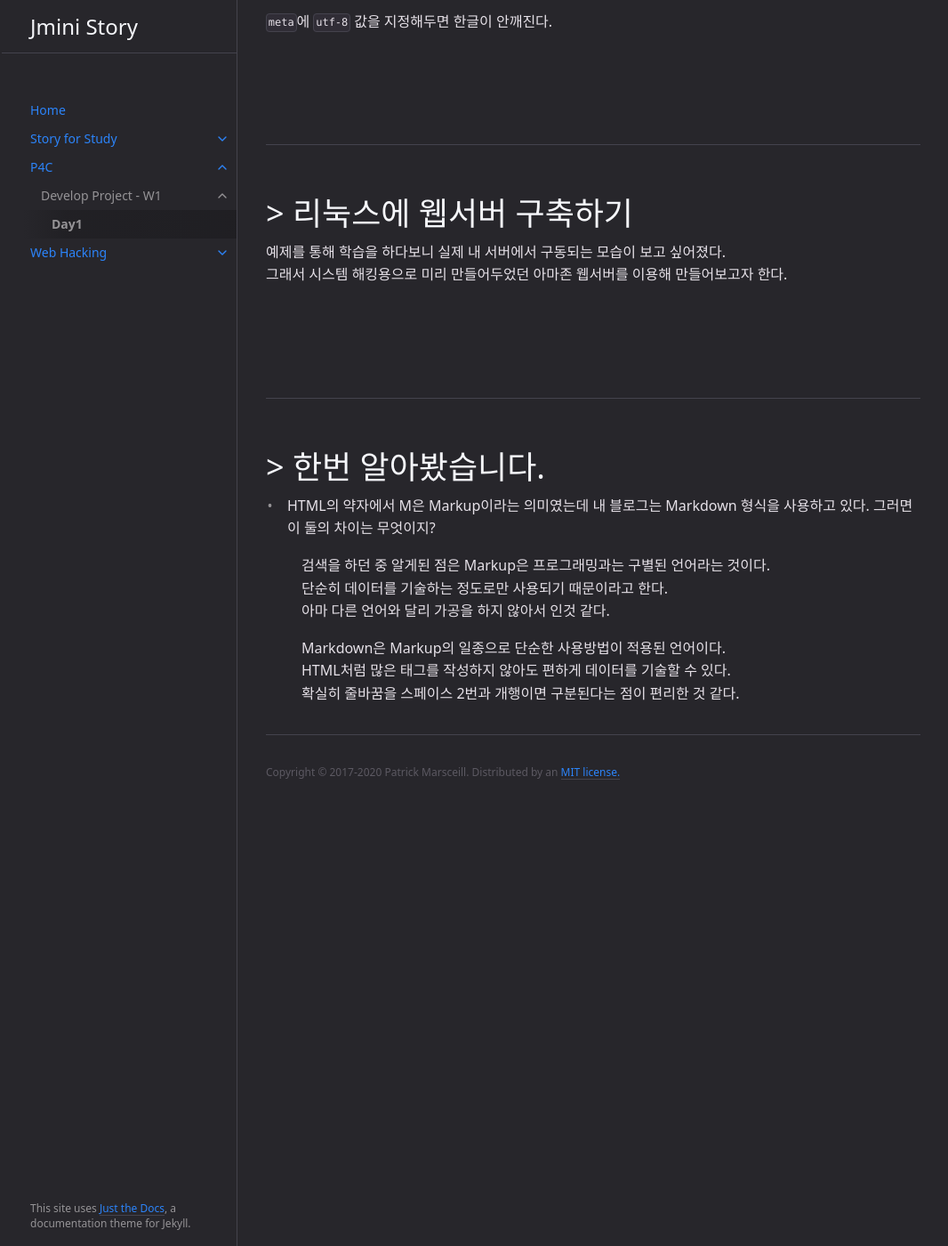
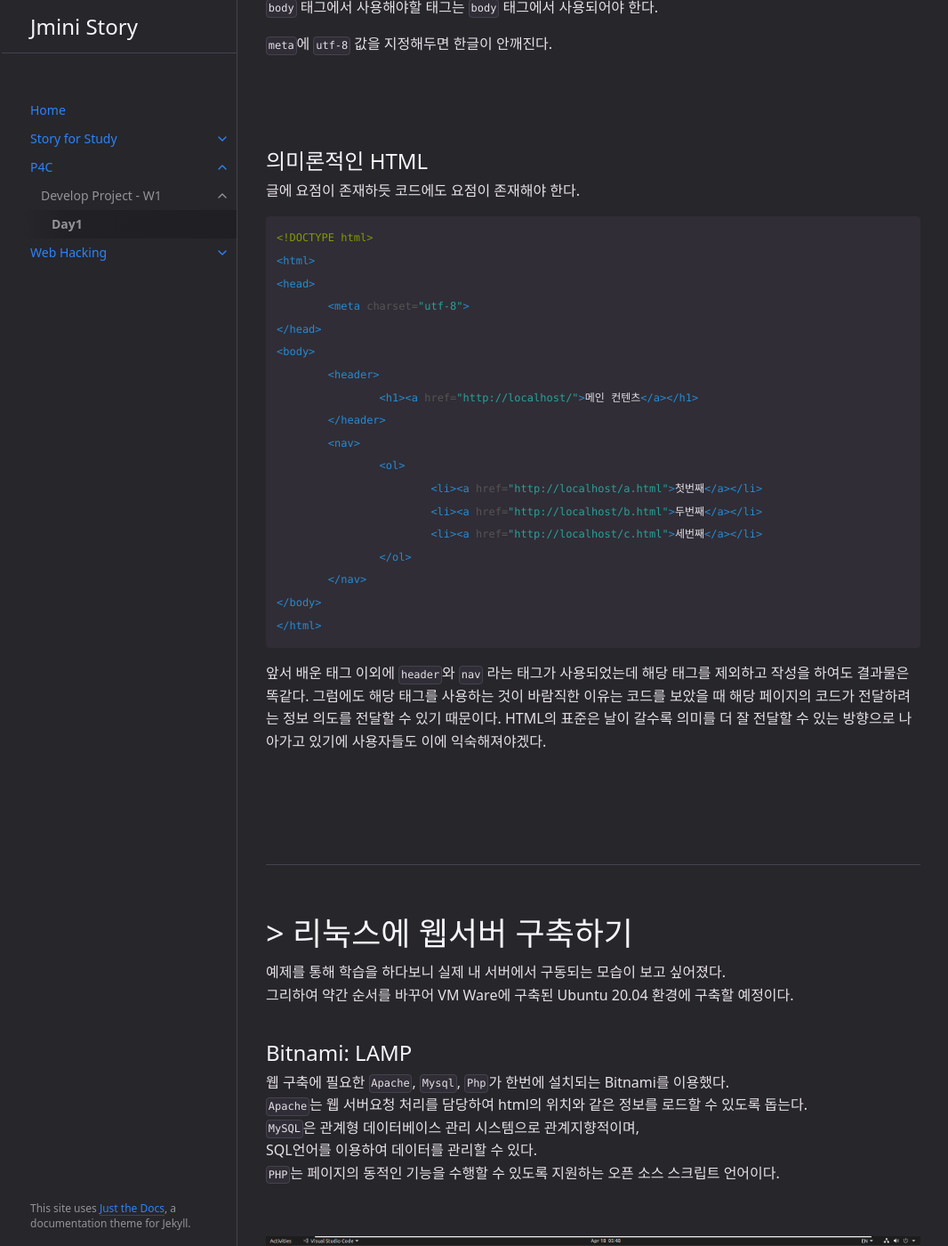
Before and after one commit to Jminis/Jminis.github.io, a Jekyll site: the page built from docs/P4C/Day1.md, in a window 1280 px wide and 1400 px high, scrolled down 2805 px. Shown: the whole window at 89% size, without its empty margins (105-1171 px from the left). Built offline with Jekyll 4.4.1, drawn with Linux system fonts in a browser that asks for light colours; some of the changed text lies outside the part shown.

Commit message:
2022-04-18 2

````diff
--- a/docs/P4C/Day1.md
+++ b/docs/P4C/Day1.md
@@ -28,6 +28,7 @@ HTML: HyperText Markup Language
 그리고 이를 읽어주는 것이 웹 브라우저로 Chrome과 같은 프로그램이 이에 해당한다.
 "팀버너스리" 라는 인물에 의해 만들어졌으며 현재 우리가 사용하고 있는 HTML은
 GML -> SGML -> SGMLguid 를 거쳐 현재의 HTML이 탄생하게 되었다.
+점점 더 Semantic해지기 위해 발전해나가고 있으며 최근 표준은 HTML5 이다.
 
 <br>
 
@@ -92,25 +93,25 @@ GML -> SGML -> SGMLguid 를 거쳐 현재의 HTML이 탄생하게 되었다.
 ```html
 <!DOCTYPE html>
 <html>
-  <head>
-    <title>이것은 탭의 제목</title>
-    <meta charset="utf-8">
-  </head>
+    <head>
+    	<title>이것은 탭의 제목</title>
+	    <meta charset="utf-8">
+	</head>
 
-  <body>
-    <h1><a href="index.html">나는 큰 제목이다</a></h1>
-    <ol>
-      <li><a href="1.html">기술소개</a></li>
-      <li><a href="2.html">기본문법</a></li>
-      <li><a href="3.html">하이퍼텍스트와 속성</a></li>
-      <li><a href="4.html">리스트와 태그의 중첩</a></li>
-    </ol>
+	<body>
+		<h1><a href="index.html">나는 큰 제목이다</a></h1>
+		<ol>
+			<li><a href="1.html">기술소개</a></li>
+			<li><a href="2.html">기본문법</a></li>
+			<li><a href="3.html">하이퍼텍스트와 속성</a></li>
+			<li><a href="4.html">리스트와 태그의 중첩</a></li>
+		</ol>
 
-    <h1>나는 작은 제목이다</h1>
-    대충 내용이라는 내용
+		<h1>나는 작은 제목이다</h1>
+		대충 내용이라는 내용
 
-    <h1>나는 작은 제목이다2</h1>
-  </body>
+		<h1>나는 작은 제목이다2</h1>
+	</body>
 </html>
 ```
 
@@ -123,6 +124,37 @@ HTML에 존재하는 태그 기능들이 추가되거나 수정되어지고 있
 
 `meta`에 `utf-8` 값을 지정해두면 한글이 안깨진다.
 
+<br><br>
+
+## 의미론적인 HTML
+
+글에 요점이 존재하듯 코드에도 요점이 존재해야 한다.
+
+```html
+<!DOCTYPE html>
+<html>
+<head>
+ 	<meta charset="utf-8">
+</head>
+<body>
+	<header>
+		<h1><a href="http://localhost/">메인 컨텐츠</a></h1>
+	</header>
+	<nav>
+		<ol>
+			<li><a href="http://localhost/a.html">첫번째</a></li>
+			<li><a href="http://localhost/b.html">두번째</a></li>
+			<li><a href="http://localhost/c.html">세번째</a></li>
+		</ol>
+	</nav>
+</body>
+</html>
+```
+
+앞서 배운 태그 이외에 `header`와 `nav` 라는 태그가 사용되었는데 해당 태그를 제외하고 작성을 하여도 결과물은 똑같다. 그럼에도 해당 태그를 사용하는 것이 바람직한 이유는 코드를 보았을 때 해당 페이지의 코드가 전달하려는 정보 의도를 전달할 수 있기 때문이다. HTML의 표준은 날이 갈수록 의미를 더 잘 전달할 수 있는 방향으로 나아가고 있기에 사용자들도 이에 익숙해져야겠다.
+
+
+
 <br><br><br>
 
 -----
@@ -132,9 +164,20 @@ HTML에 존재하는 태그 기능들이 추가되거나 수정되어지고 있
 # > 리눅스에 웹서버 구축하기
 
 예제를 통해 학습을 하다보니 실제 내 서버에서 구동되는 모습이 보고 싶어졌다.
-그래서 시스템 해킹용으로 미리 만들어두었던 아마존 웹서버를 이용해 만들어보고자 한다.
+그리하여 약간 순서를 바꾸어 VM Ware에 구축된 Ubuntu 20.04 환경에 구축할 예정이다.
+
+## Bitnami: LAMP
+
+웹 구축에 필요한 `Apache`, `Mysql`, `Php`가 한번에 설치되는 Bitnami를 이용했다.
+`Apache`는 웹 서버요청 처리를 담당하여 html의 위치와 같은 정보를 로드할 수 있도록 돕는다.
+`MySQL`은 관계형 데이터베이스 관리 시스템으로 관계지향적이며,
+SQL언어를 이용하여 데이터를 관리할 수 있다.
+`PHP`는 페이지의 동적인 기능을 수행할 수 있도록 지원하는 오픈 소스 스크립트 언어이다.
+
+<br>
 
 
+![image-20220418214853496](../img/image-20220418214853496.png)
 
 
 
````
Also changed, not shown: docs/Story for Study/4.md (+2 -2 lines), docs/P4C/img/image-20220418214853496.png (added).
